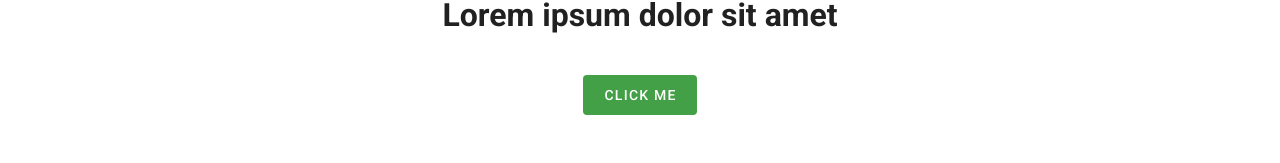
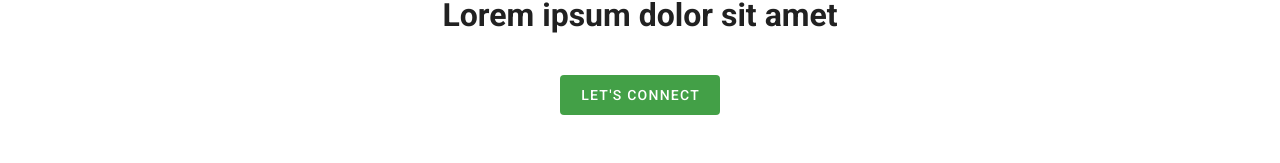
Before and after one commit to minhthinh190/find-tutor, a Nuxt app: page / in a window 1280 px wide. Shown: the part 137-300 px from the top of the page. Built offline with nearby package versions, Linux system fonts and the light colour scheme; no server answers.

Commit message:
Fix button text and decoration

```diff
--- a/pages/index.vue
+++ b/pages/index.vue
@@ -11,13 +11,16 @@
       justify="center"
       class="py-4"
     >
-      <nuxt-link to="/connect">
+      <nuxt-link
+        to="/connect"
+        class="link"
+      >
         <v-btn
           color="green darken-1"
           depressed
           class="pa-5 white--text"
         >
-          Click Me
+          Let's Connect
         </v-btn>
       </nuxt-link>
     </v-row>
@@ -35,3 +38,9 @@ export default {
   }
 }
 </script>
+
+<style scoped>
+.link {
+  text-decoration: none;
+}
+</style>
```
